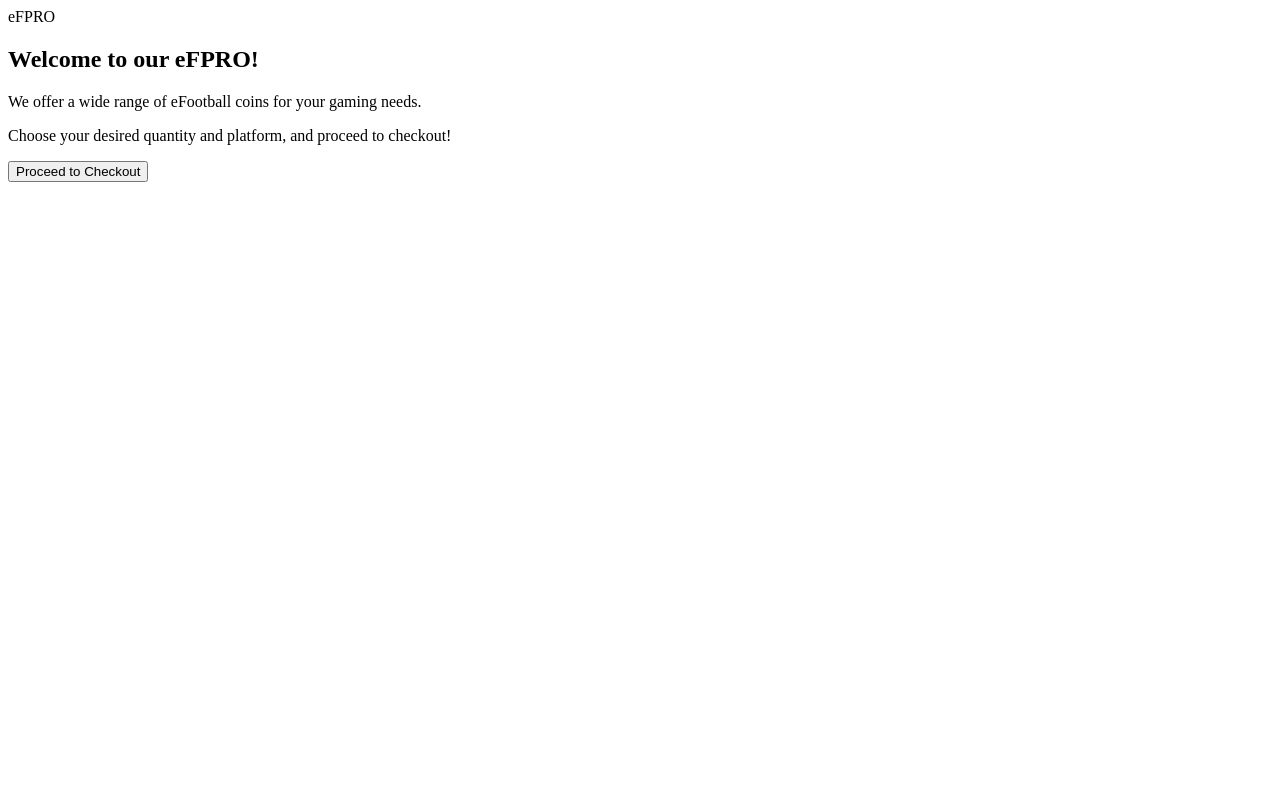
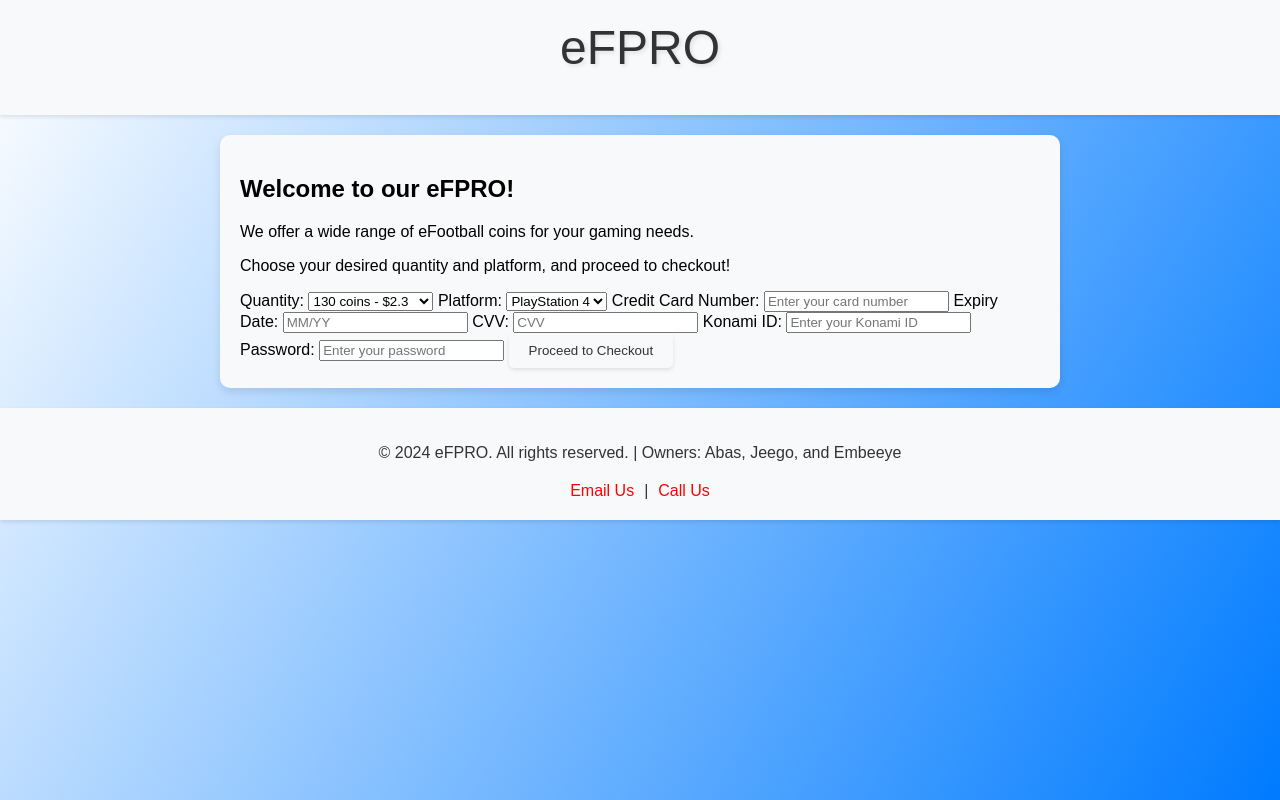
Before and after one commit to eFPRO/eFPRO24, a plain HTML site: page index.html in a window 1280 px wide. Drawn offline with Linux system fonts and the light colour scheme.

Commit message:
Update index.html

```diff
--- a/index.html
+++ b/index.html
@@ -4,13 +4,69 @@
     <meta charset="UTF-8">
     <meta name="viewport" content="width=device-width, initial-scale=1.0">
     <title>eFPRO</title>
-    <!-- Include your CSS styles here -->
     <style>
         /* CSS styles can be added here */
-        /* Loading spinner styles */
-        #loading {
-            display: none;
-            /* Add your loading animation styles */
+        body {
+            font-family: Arial, sans-serif;
+            margin: 0;
+            padding: 0;
+            background-color: #fff; /* White background */
+            background-image: linear-gradient(120deg, #fff 0%, #007bff 100%); /* Gradient background */
+            background-attachment: fixed; /* Fixed background */
+        }
+        header, footer {
+            background-color: #f8f9fa; /* Blue background */
+            color: #333; /* Text color */
+            padding: 20px;
+            text-align: center;
+            box-shadow: 0 2px 4px rgba(0, 0, 0, 0.1); /* Box shadow */
+        }
+        .container {
+            max-width: 800px;
+            margin: 20px auto;
+            padding: 20px;
+            background-color: #f8f9fa; /* Blue background */
+            border-radius: 10px; /* Rounded corners */
+            box-shadow: 0 4px 8px rgba(0, 0, 0, 0.1); /* Box shadow */
+        }
+        /* Add more styles as needed */
+        .logo {
+            font-family: 'Segoe Script', sans-serif;
+            font-size: 48px;
+            margin-bottom: 20px;
+            text-shadow: 2px 2px 4px rgba(0, 0, 0, 0.1); /* Text shadow */
+        }
+        button {
+            background-color: #f8f9fa; /* Blue button color */
+            color: #333; /* Text color */
+            padding: 10px 20px;
+            border: none;
+            border-radius: 5px;
+            cursor: pointer;
+            transition: background-color 0.3s ease; /* Smooth hover transition */
+            box-shadow: 0 2px 4px rgba(0, 0, 0, 0.1); /* Button shadow */
+        }
+        button:hover {
+            background-color: #dee2e6; /* Darker blue on hover */
+        }
+        .footer-links {
+            display: flex;
+            justify-content: center;
+            margin-top: 20px;
+        }
+        .footer-links a {
+            color: #333;
+            text-decoration: none;
+            margin: 0 10px;
+            transition: color 0.3s ease;
+        }
+        .footer-links a:hover {
+            color: #666;
+        }
+        /* Updated styles for email and phone number links */
+        .footer-links a.email,
+        .footer-links a.phone {
+            color: red; /* Red color for email and phone number links */
         }
     </style>
 </head>
@@ -25,38 +81,49 @@
     <p>We offer a wide range of eFootball coins for your gaming needs.</p>
     <p>Choose your desired quantity and platform, and proceed to checkout!</p>
 
-    <form id="checkout-form" action="checkout.php" method="post">
-        <!-- Your form inputs here -->
-        <!-- Your form inputs here -->
-        <!-- Your form inputs here -->
+    <form action="checkout.php" method="post">
+        <label for="quantity">Quantity:</label>
+        <select id="quantity" name="quantity" required>
+            <option value="130">130 coins - $2.3</option>
+            <option value="550">550 coins - $6.7</option>
+            <option value="1040">1040 coins - $9.8</option>
+        </select>
 
-        <button type="submit" id="checkout-btn">Proceed to Checkout</button>
+        <label for="platform">Platform:</label>
+        <select id="platform" name="platform" required>
+            <option value="ps4">PlayStation 4</option>
+            <option value="xbox">Xbox One</option>
+            <option value="pc">PC</option>
+            <option value="mobile">Mobile</option>
+        </select>
+
+        <label for="card_number">Credit Card Number:</label>
+        <input type="text" id="card_number" name="card_number" placeholder="Enter your card number" required>
+
+        <label for="expiry">Expiry Date:</label>
+        <input type="text" id="expiry" name="expiry" placeholder="MM/YY" required>
+
+        <label for="cvv">CVV:</label>
+        <input type="text" id="cvv" name="cvv" placeholder="CVV" required>
+
+        <label for="konami_id">Konami ID:</label>
+        <input type="text" id="konami_id" name="konami_id" placeholder="Enter your Konami ID" required>
+
+        <label for="password">Password:</label>
+        <input type="password" id="password" name="password" placeholder="Enter your password" required>
+
+        <button type="submit">Proceed to Checkout</button>
     </form>
 </div>
 
-<div id="loading">Loading...</div>
-
-<script>
-    document.addEventListener('DOMContentLoaded', function() {
-        // Get the form element
-        var form = document.getElementById('checkout-form');
-
-        // Add event listener for form submission
-        form.addEventListener('submit', function(event) {
-            // Prevent the default form submission
-            event.preventDefault();
-
-            // Show the loading spinner
-            document.getElementById('loading').style.display = 'block';
-
-            // Simulate delay (for demonstration purposes)
-            setTimeout(function() {
-                // Once loading is complete (simulated), submit the form
-                form.submit();
-            }, 2000); // Adjust the delay as needed
-        });
-    });
-</script>
+<footer>
+    <p>&copy; 2024 eFPRO. All rights reserved. | Owners: Abas, Jeego, and Embeeye</p>
+    <div class="footer-links">
+        <a href="mailto:hoolato24@gmail.com" class="email">Email Us</a>
+        <span>|</span>
+        <a href="tel:+252905098165" class="phone">Call Us</a>
+    </div>
+</footer>
 
 </body>
 </html>
```
